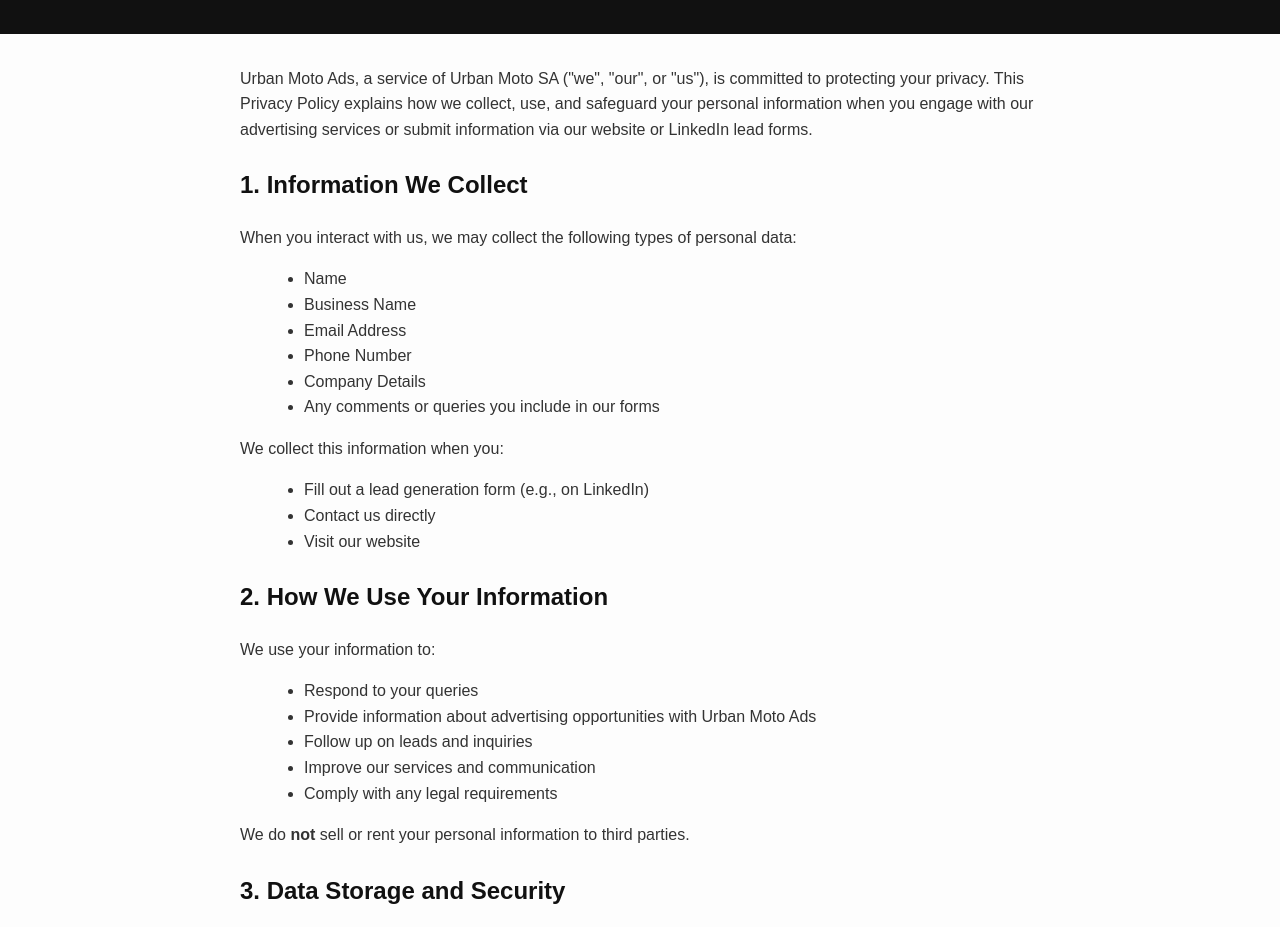
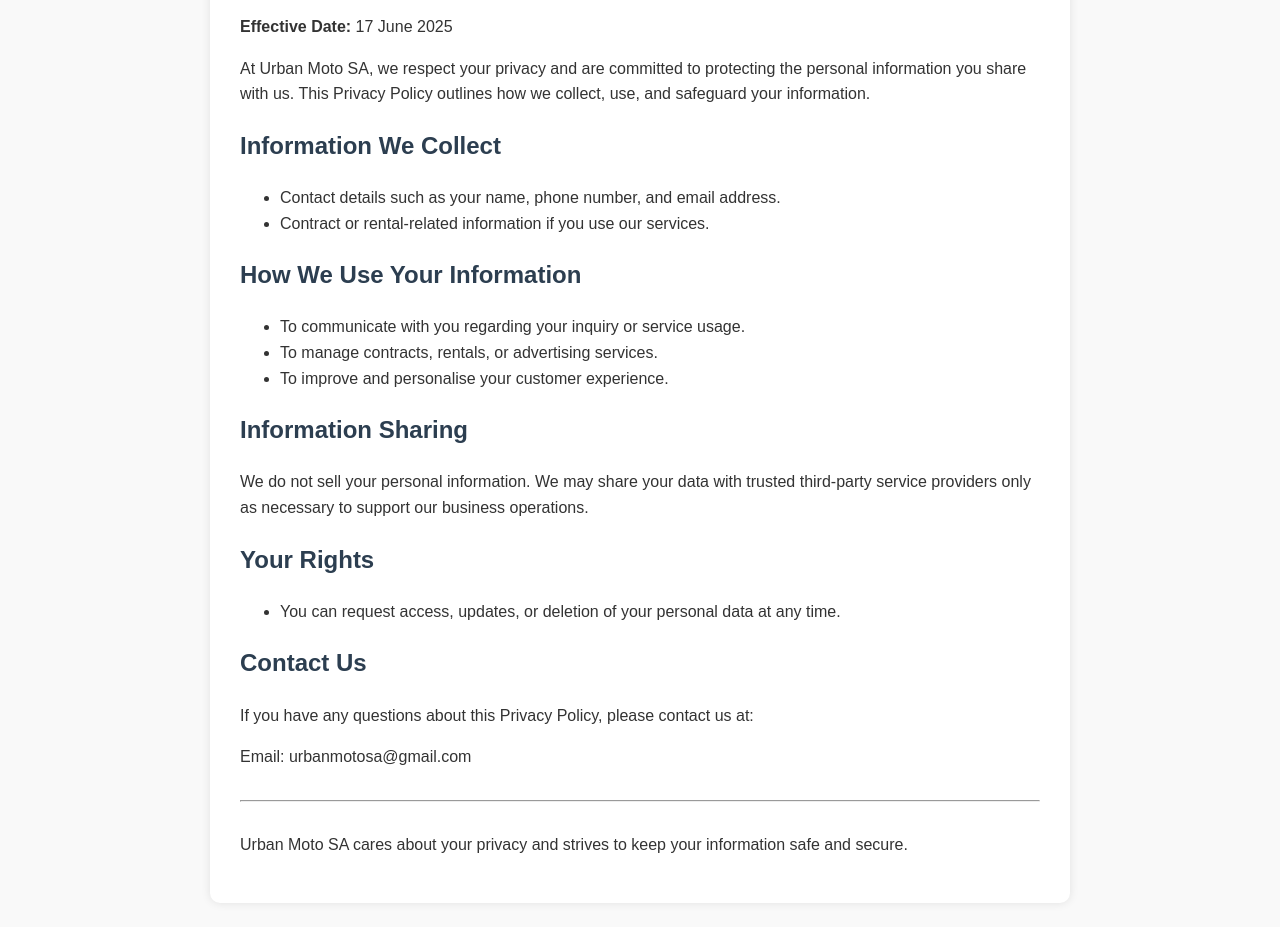
Before and after one commit to Urbanmotosa/index.html, a plain HTML site: page index.html in a window 1280 px wide. Shown: the part 150-1077 px from the top of the page. Drawn offline with Linux system fonts and the light colour scheme.

Commit message:
Update privacy policy with today's date

```diff
--- a/index.html
+++ b/index.html
@@ -1,82 +1,67 @@
 <!DOCTYPE html>
 <html lang="en">
 <head>
-<meta charset="UTF-8">
-<meta name="viewport" content="width=device-width, initial-scale=1.0">
-<title>Urban Moto Ads Privacy Policy</title>
-<style>
-  body {font-family: Arial, sans-serif; margin: 0; padding: 0; line-height: 1.6; background: #fdfdfd; color: #333;}
-  header {background: #111; color: #fff; padding: 1.5rem 1rem; text-align: center;}
-  section {padding: 1rem 5%; max-width: 800px; margin: auto;}
-  h2 {color: #111; margin-top: 1.5rem;}
-  ul {list-style-type: disc; margin-left: 1.5rem;}
-  footer {background: #f5f5f5; padding: 1rem; text-align: center; font-size: 0.8rem;}
-</style>
+  <meta charset="UTF-8" />
+  <meta name="viewport" content="width=device-width, initial-scale=1.0"/>
+  <title>Urban Moto SA Privacy Policy</title>
+  <style>
+    body {
+      font-family: Arial, sans-serif;
+      margin: 40px;
+      background: #f9f9f9;
+      color: #333;
+      line-height: 1.6;
+    }
+    h1, h2 {
+      color: #2c3e50;
+    }
+    .container {
+      max-width: 800px;
+      margin: auto;
+      background: #fff;
+      padding: 30px;
+      border-radius: 10px;
+      box-shadow: 0 0 10px rgba(0,0,0,0.1);
+    }
+    hr {
+      margin: 30px 0;
+    }
+  </style>
 </head>
 <body>
-<header>
-  <h1>Privacy Policy</h1>
-  <p>Effective Date: [Insert Date]</p>
-</header>
-<section>
-  <p>Urban Moto Ads, a service of Urban Moto SA ("we", "our", or "us"), is committed to protecting your privacy. This Privacy Policy explains how we collect, use, and safeguard your personal information when you engage with our advertising services or submit information via our website or LinkedIn lead forms.</p>
+  <div class="container">
+    <h1>Urban Moto SA Privacy Policy</h1>
+    <p><strong>Effective Date:</strong> 17 June 2025</p>
 
-  <h2>1. Information We Collect</h2>
-  <p>When you interact with us, we may collect the following types of personal data:</p>
-  <ul>
-    <li>Name</li>
-    <li>Business Name</li>
-    <li>Email Address</li>
-    <li>Phone Number</li>
-    <li>Company Details</li>
-    <li>Any comments or queries you include in our forms</li>
-  </ul>
-  <p>We collect this information when you:</p>
-  <ul>
-    <li>Fill out a lead generation form (e.g., on LinkedIn)</li>
-    <li>Contact us directly</li>
-    <li>Visit our website</li>
-  </ul>
+    <p>At Urban Moto SA, we respect your privacy and are committed to protecting the personal information you share with us. This Privacy Policy outlines how we collect, use, and safeguard your information.</p>
 
-  <h2>2. How We Use Your Information</h2>
-  <p>We use your information to:</p>
-  <ul>
-    <li>Respond to your queries</li>
-    <li>Provide information about advertising opportunities with Urban Moto Ads</li>
-    <li>Follow up on leads and inquiries</li>
-    <li>Improve our services and communication</li>
-    <li>Comply with any legal requirements</li>
-  </ul>
-  <p>We do <strong>not</strong> sell or rent your personal information to third parties.</p>
+    <h2>Information We Collect</h2>
+    <ul>
+      <li>Contact details such as your name, phone number, and email address.</li>
+      <li>Contract or rental-related information if you use our services.</li>
+    </ul>
 
-  <h2>3. Data Storage and Security</h2>
-  <p>We take appropriate steps to protect your data. Your personal information is stored securely and only accessible by authorized personnel. We use standard security protocols to safeguard data submitted through our website and lead forms.</p>
+    <h2>How We Use Your Information</h2>
+    <ul>
+      <li>To communicate with you regarding your inquiry or service usage.</li>
+      <li>To manage contracts, rentals, or advertising services.</li>
+      <li>To improve and personalise your customer experience.</li>
+    </ul>
 
-  <h2>4. Third-Party Services</h2>
-  <p>We may use third-party tools (e.g., LinkedIn, Google Workspace) to manage and store lead data. These services have their own privacy policies, which we encourage you to review.</p>
+    <h2>Information Sharing</h2>
+    <p>We do not sell your personal information. We may share your data with trusted third-party service providers only as necessary to support our business operations.</p>
 
-  <h2>5. Your Rights</h2>
-  <p>You have the right to:</p>
-  <ul>
-    <li>Access the personal data we hold about you</li>
-    <li>Request corrections to your data</li>
-    <li>Request deletion of your data</li>
-    <li>Opt out of future communications</li>
-  </ul>
-  <p>To exercise your rights, email us at <a href="mailto:info@urbanmoto.co.za">info@urbanmoto.co.za</a>.</p>
+    <h2>Your Rights</h2>
+    <ul>
+      <li>You can request access, updates, or deletion of your personal data at any time.</li>
+    </ul>
 
-  <h2>6. Contact Us</h2>
-  <p>If you have any questions or concerns about this policy or how we handle your data, contact us at:</p>
-  <p><strong>Urban Moto SA</strong><br>
-     Email: <a href="mailto:info@urbanmoto.co.za">info@urbanmoto.co.za</a><br>
-     Website: <a href="https://urbanmoto.co.za">https://urbanmoto.co.za</a>
-  </p>
+    <h2>Contact Us</h2>
+    <p>If you have any questions about this Privacy Policy, please contact us at:</p>
+    <p>Email: urbanmotosa@gmail.com</p>
 
-  <h2>7. Updates to This Policy</h2>
-  <p>We may update this Privacy Policy occasionally. Any changes will be posted on this page with the updated effective date.</p>
-</section>
-<footer>
-  &copy; 2025 Urban Moto SA. All rights reserved.
-</footer>
+    <hr />
+    <p>Urban Moto SA cares about your privacy and strives to keep your information safe and secure.</p>
+  </div>
 </body>
 </html>
```
